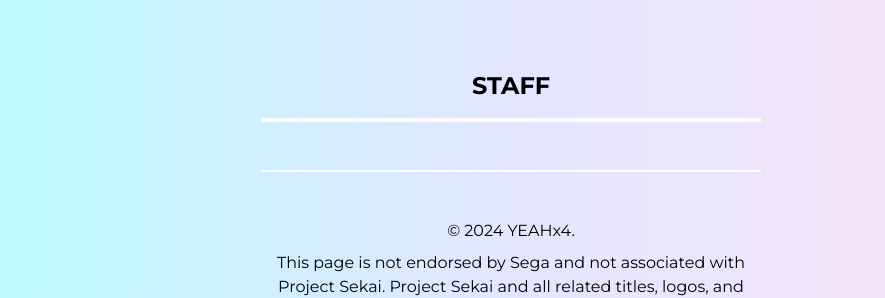
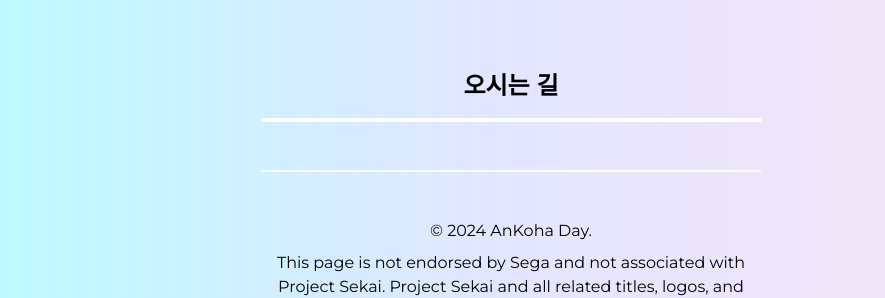
Before and after one commit to 5tarlight/happy-ankoha-day, a Next.js app: page / in a window 1280 px wide. Shown: the part 1042-1340 px from the top of the page, without its empty margins (129-1014 px from the left). Built offline with nearby package versions, Linux system fonts and the light colour scheme; a web font is replaced by a local one.

Commit message:
remove YEAHx4 from footer

```diff
--- a/app/page.tsx
+++ b/app/page.tsx
@@ -13,7 +13,7 @@ export default function Home() {
       <SepTitle title="전프레">
         <div />
       </SepTitle>
-      <SepTitle title="STAFF">
+      <SepTitle title="오시는 길">
         <div />
       </SepTitle>
 
--- a/components/Footer.tsx
+++ b/components/Footer.tsx
@@ -2,7 +2,7 @@ export default function Footer() {
   return (
     <div className="flex w-full justify-center">
       <div className="w-[80%] h-56 border-t-2 border-white mt-4 max-w-[500px] flex flex-col items-center justify-center">
-        <div className="mb-2">&copy; 2024 YEAHx4.</div>
+        <div className="mb-2">&copy; 2024 AnKoha Day.</div>
         <div className="text-center">
           This page is not endorsed by Sega and not associated with Project
           Sekai. Project Sekai and all related titles, logos, and characters are
```
